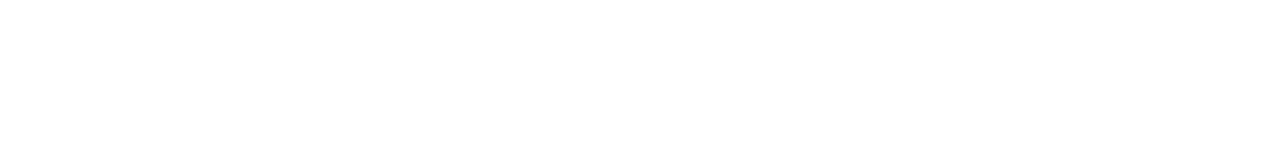
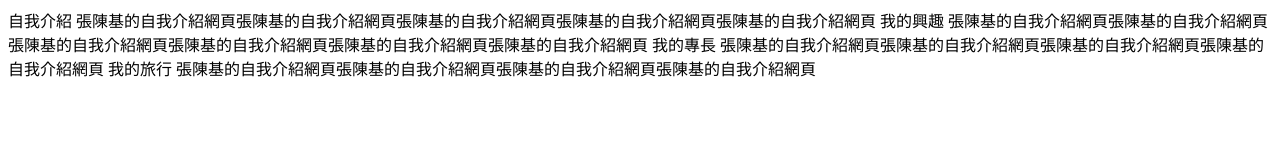
Before and after one commit to nokosii/web2, a plain HTML site: page index.htm in a window 1280 px wide. Drawn offline with Linux system fonts and the light colour scheme.

Commit message:
Update index.htm

```diff
--- a/index.htm
+++ b/index.htm
@@ -5,6 +5,22 @@
     <title>張陳基的自我介紹網頁</title>
   </head>
   <body>
+    自我介紹
+
+    張陳基的自我介紹網頁張陳基的自我介紹網頁張陳基的自我介紹網頁張陳基的自我介紹網頁張陳基的自我介紹網頁
+
+    我的興趣
+
+    張陳基的自我介紹網頁張陳基的自我介紹網頁張陳基的自我介紹網頁張陳基的自我介紹網頁張陳基的自我介紹網頁張陳基的自我介紹網頁
+
+    我的專長
+
+    張陳基的自我介紹網頁張陳基的自我介紹網頁張陳基的自我介紹網頁張陳基的自我介紹網頁
+
+    我的旅行
+
+    張陳基的自我介紹網頁張陳基的自我介紹網頁張陳基的自我介紹網頁張陳基的自我介紹網頁
+
 
   </body>
 </html>
```
